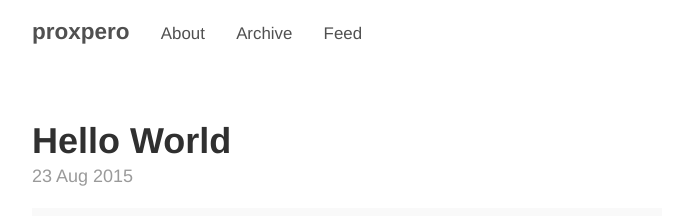
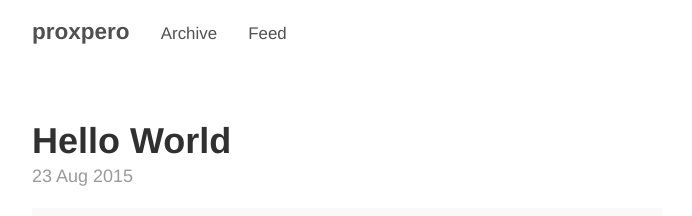
Before and after one commit to proxpero/proxpero.github.io, a Jekyll site: the page built from index.html, in a window 1280 px wide. Shown: the top 216 px of the page, without its empty margins (293-985 px from the left). Built offline with Jekyll 4.4.1, drawn with Linux system fonts in a browser that asks for light colours; the list of posts is cut into pages by our own code.

Commit message:
Update _config.yml

```diff
--- a/_config.yml
+++ b/_config.yml
@@ -28,4 +28,4 @@ author:
 version:             0.1.0
 
 # This is the list of pages to incldue in the header of the website.
-pages_list:       {'About':'/about','Archive':'/archive','Feed':'/atom.xml'}
+pages_list:       {'Archive':'/archive','Feed':'/atom.xml'}
```
